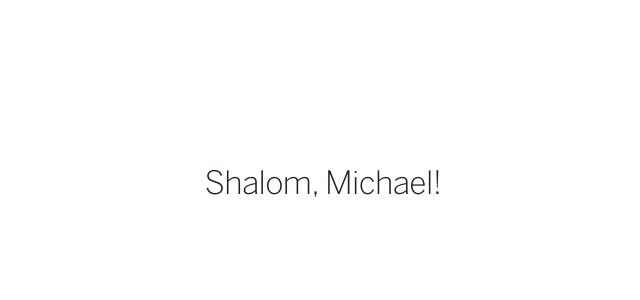
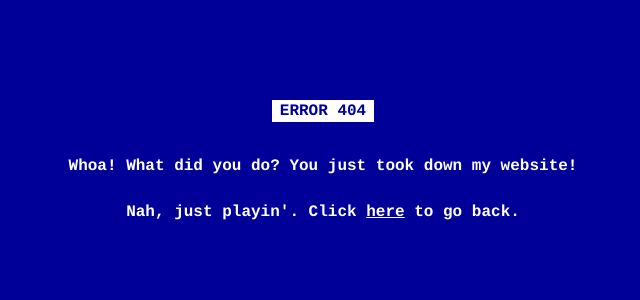
Before and after one commit to caleorourke/proof, a Jekyll site: the page built from index.md, in a window 1280 px wide. Shown: the top 300 px of the page, without its empty margins (317-957 px from the left). Built offline with Jekyll 4.4.1, drawn with Linux system fonts in a browser that asks for light colours; nearby versions of some CDN libraries; Markdown is read by kramdown in place of the engine named in the settings; the repository's description, which GitHub fills in, is left out.

Commit message:
framework updates

```diff
--- a/_layouts/default.html
+++ b/_layouts/default.html
@@ -6,7 +6,7 @@
   <head>
     {% include head.html %}
   </head>
-  <body class="main-wrapper u-text-center">
+  <body class="error-page">
       {{ content }}
     {% include scripts.html %}
   </body>
--- a/css/main.css
+++ b/css/main.css
@@ -386,6 +386,37 @@ hr {
     padding-top: 10em;
     padding-bottom: 3em;
   }
+}
+
+/* =========================
+   Error
+   ========================= */
+
+.error-page {
+  margin: 100px 0;
+  font-family: courier;
+  font-size: 16px;
+  font-weight: 700;
+  color: #ffffff;
+  text-align: center;
+  background-color: #009;
+}
+
+.error-page .neg {
+  padding: 2px 8px;
+  color: #009;
+  background: #fff;
+}
+
+.error-page p {
+  margin: 32px 0;
+  text-align: center;
+}
+
+.error-page a,
+.error-page a:hover {
+  color: #ffffff;
+  text-decoration: underline;
 }
 
 /*
--- a/index.md
+++ b/index.md
@@ -4,4 +4,10 @@ title: index
 baseurl: "./"
 ---
 
-# Shalom, Michael!
+<span class="neg">ERROR 404</span>
+<p>
+  Whoa! What did you do? You just took down my website!
+<br>
+<br>
+  Nah, just playin'. Click <a href="#" onclick="history.go(-1)">here</a> to go back.
+</p>
```
Also changed, not shown: less/base.less (+30 -0 lines).
